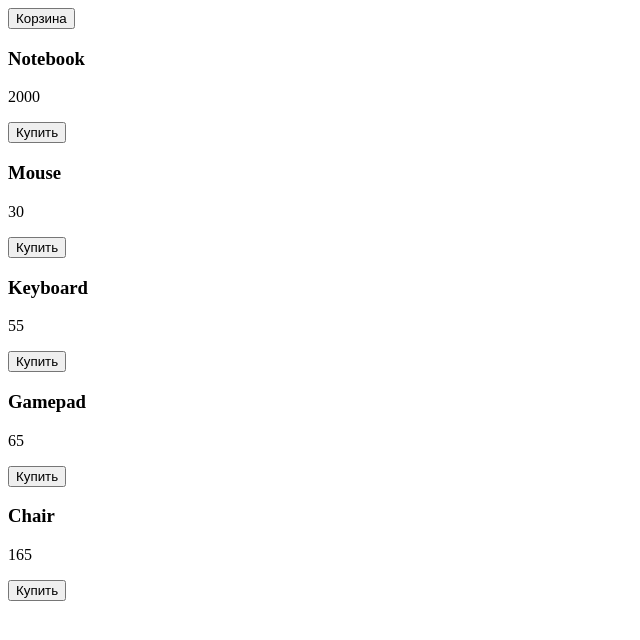
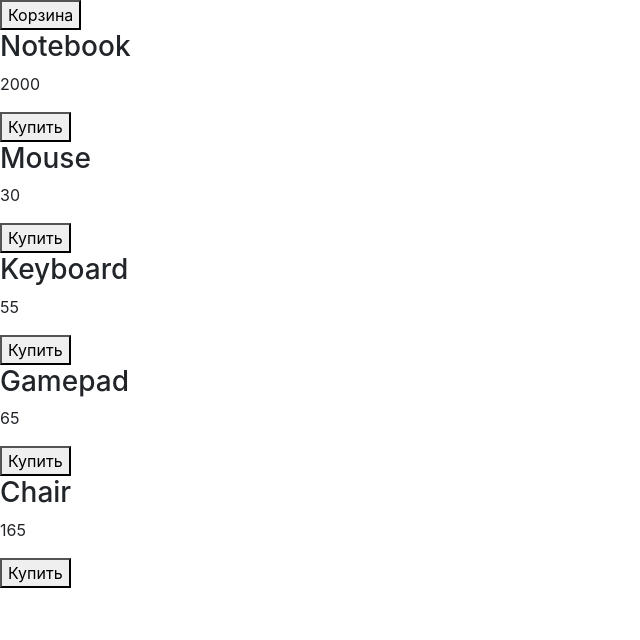
Before and after one commit to AfoninMad/JS_level_two, a plain HTML site: page index.html in a window 1280 px wide. Shown: the whole page, without its empty margins (0-640 px from the left). Drawn offline with nearby package versions, Linux system fonts and the light colour scheme.

Commit message:
Создал CSS файл. Подцепил bootstrap 4.1

```diff
--- a/index.html
+++ b/index.html
@@ -1,9 +1,13 @@
 <!DOCTYPE html>
-<html lang="en">
+<html lang="ru">
+
 <head>
     <meta charset="UTF-8">
     <title>Shop</title>
+    <link rel="stylesheet" href="https://stackpath.bootstrapcdn.com/bootstrap/4.1.3/css/bootstrap.min.css" integrity="sha384-MCw98/SFnGE8fJT3GXwEOngsV7Zt27NXFoaoApmYm81iuXoPkFOJwJ8ERdknLPMO" crossorigin="anonymous">
+    <link rel="stylesheet" href="css/main.css">
 </head>
+
 <body>
     <header>
         <button class="btn-cart" type="button">Корзина</button>
@@ -15,4 +19,5 @@
     </main>
     <script src="js/main.js"></script>
 </body>
+
 </html>
```
Also changed, not shown: css/main.css (added).
